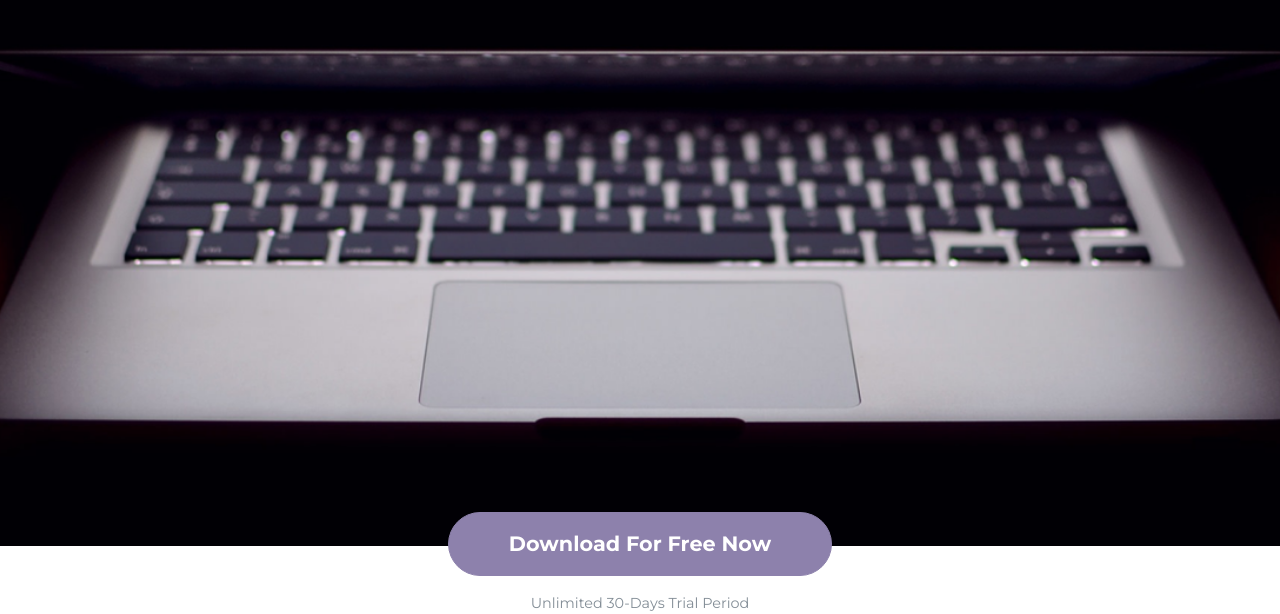
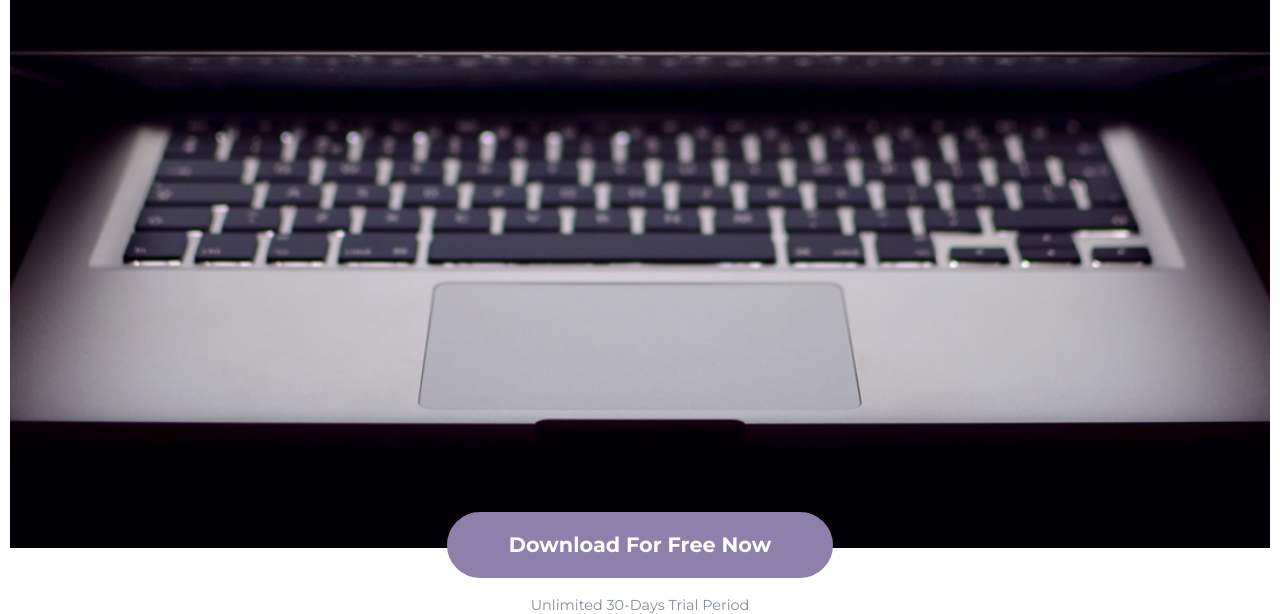
Before and after one commit to MaksymSidletskyi/forkio, a website: page src/index.html in a window 1280 px wide. Shown: the part 395-1009 px from the top of the page. Drawn offline with nearby package versions, Linux system fonts and the light colour scheme; files that its build step writes are made by us from their sources; files whose address does not match are found by name.

Commit message:
container

```diff
--- a/src/index.html
+++ b/src/index.html
@@ -10,6 +10,7 @@
 </head>
 
 <body>
+    <div class="container">
         <header class="header">
             <div class="header__wrapper">
                 <a href="#" class="header__wrapper-main">
@@ -52,7 +53,7 @@
             </div>
 
         </header>
-
+    </div>
 </body>
 
 </html>
--- a/src/scss/header.scss
+++ b/src/scss/header.scss
@@ -3,7 +3,9 @@
 @import './fonts.scss';
 
 
-
+.container {
+    padding: 0 10px;
+}
 .header {
     background-image: url("../img/images/header-image.png");
     background-position: center;
@@ -147,7 +149,7 @@
         font-size: $fs-s;
         line-height: 22px;
         font-family: MontserratBold;
-        border: 1px solid $main-text-color;
+        border: 2px solid $main-text-color;
     }
 
     &__button:hover {
```
Also changed, not shown: dist/css/style.css, dist/css/style.min.css, dist/index.html.
